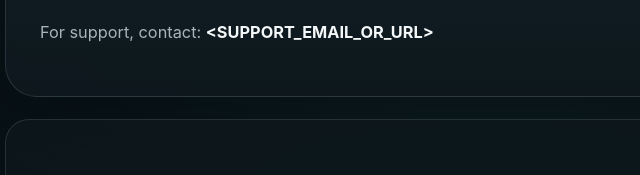
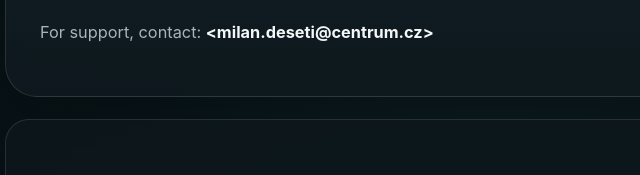
Before and after one commit to milan8778/prompt-vault-studio-site, a plain HTML site: page support.html in a window 1280 px wide. Shown: the part 197-372 px from the top of the page, 145-785 px from the left. Drawn offline with Linux system fonts and the light colour scheme.

Commit message:
Update support email in support.html

```diff
--- a/support.html
+++ b/support.html
@@ -20,7 +20,7 @@
       </div>
       <p>
         For support, contact:
-        <strong>&lt;SUPPORT_EMAIL_OR_URL&gt;</strong>
+        <strong>&lt;milan.deseti@centrum.cz&gt;</strong>
       </p>
     </section>
 
```
